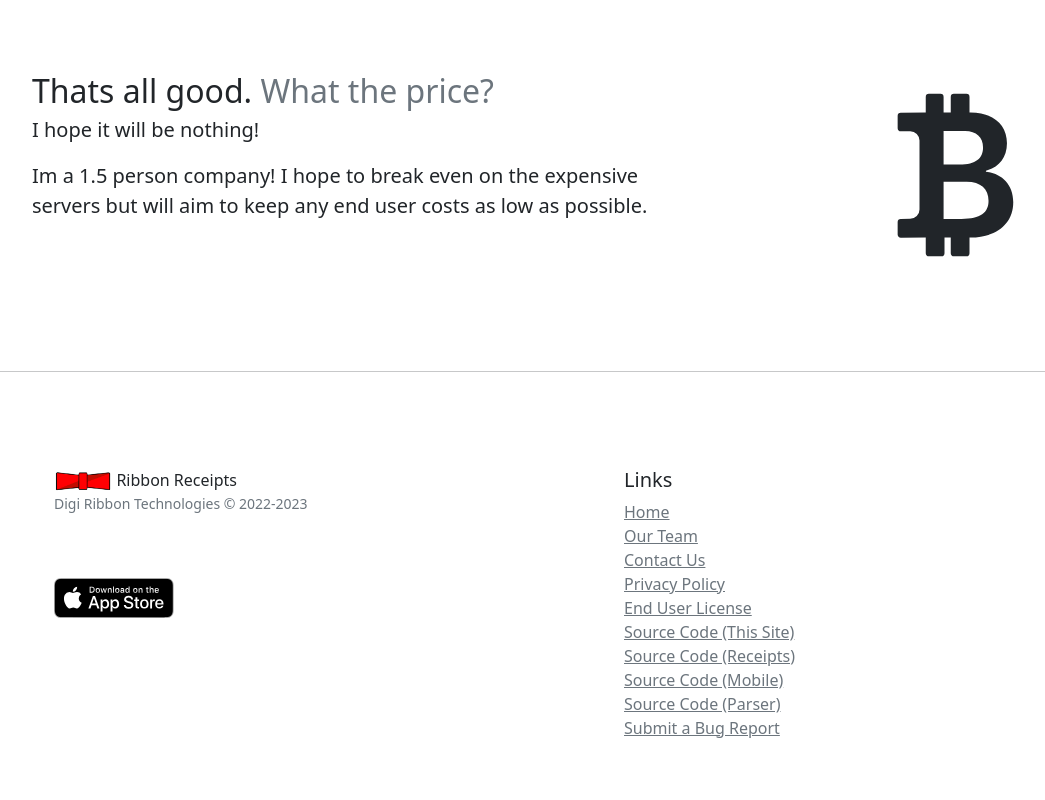
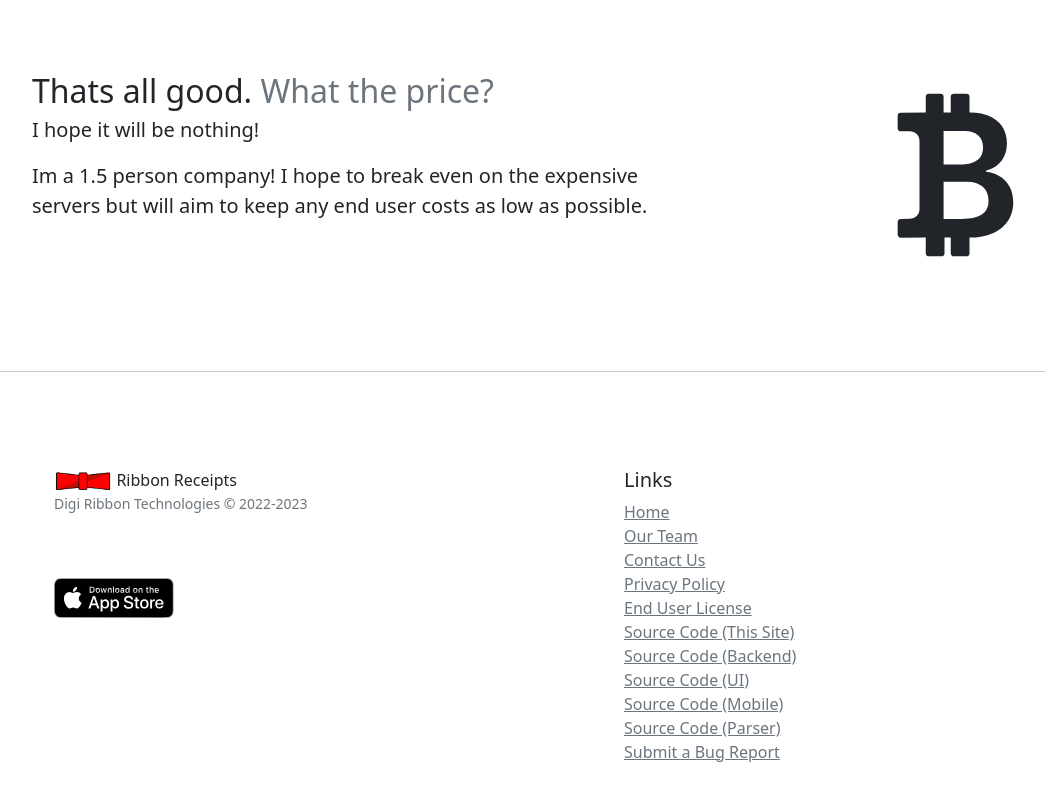
Before and after one commit to jeremyqzt/ribbon-static, a Svelte app: page / in a window 1280 px wide. Shown: the part 1285-2085 px from the top of the page, without its empty margins (28-1073 px from the left). Built offline with nearby package versions, Linux system fonts and the light colour scheme.

Commit message:
read links

```diff
--- a/src/components/Footer.svelte
+++ b/src/components/Footer.svelte
@@ -83,8 +83,13 @@
             >
           </li>
           <li>
-            <a class="text-muted" href="https://github.com/jeremyqzt/receipts"
-              >Source Code (Receipts)</a
+            <a class="text-muted" href="https://github.com/jeremyqzt/receipts-backend"
+              >Source Code (Backend)</a
+            >
+          </li>
+          <li>
+            <a class="text-muted" href="https://github.com/jeremyqzt/ribbon-ui"
+              >Source Code (UI)</a
             >
           </li>
           <li>
```
